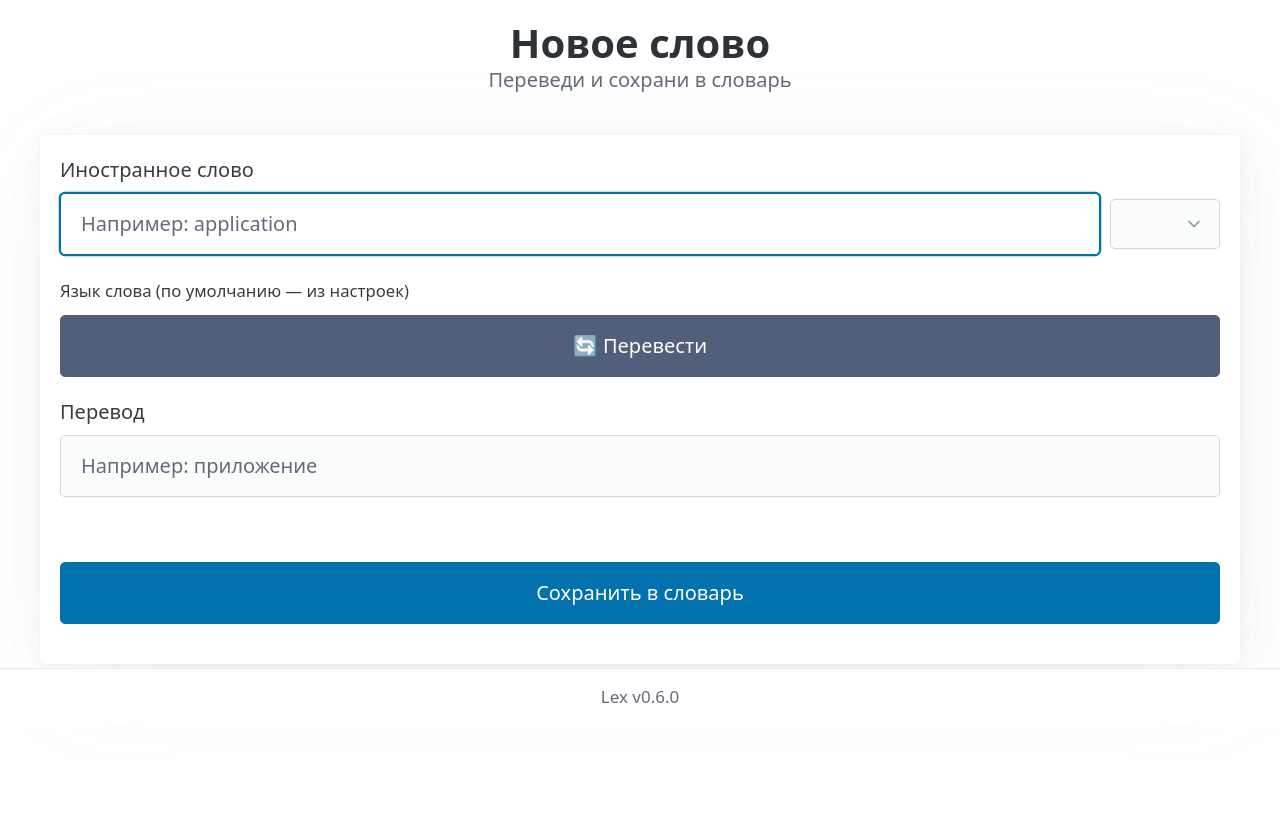
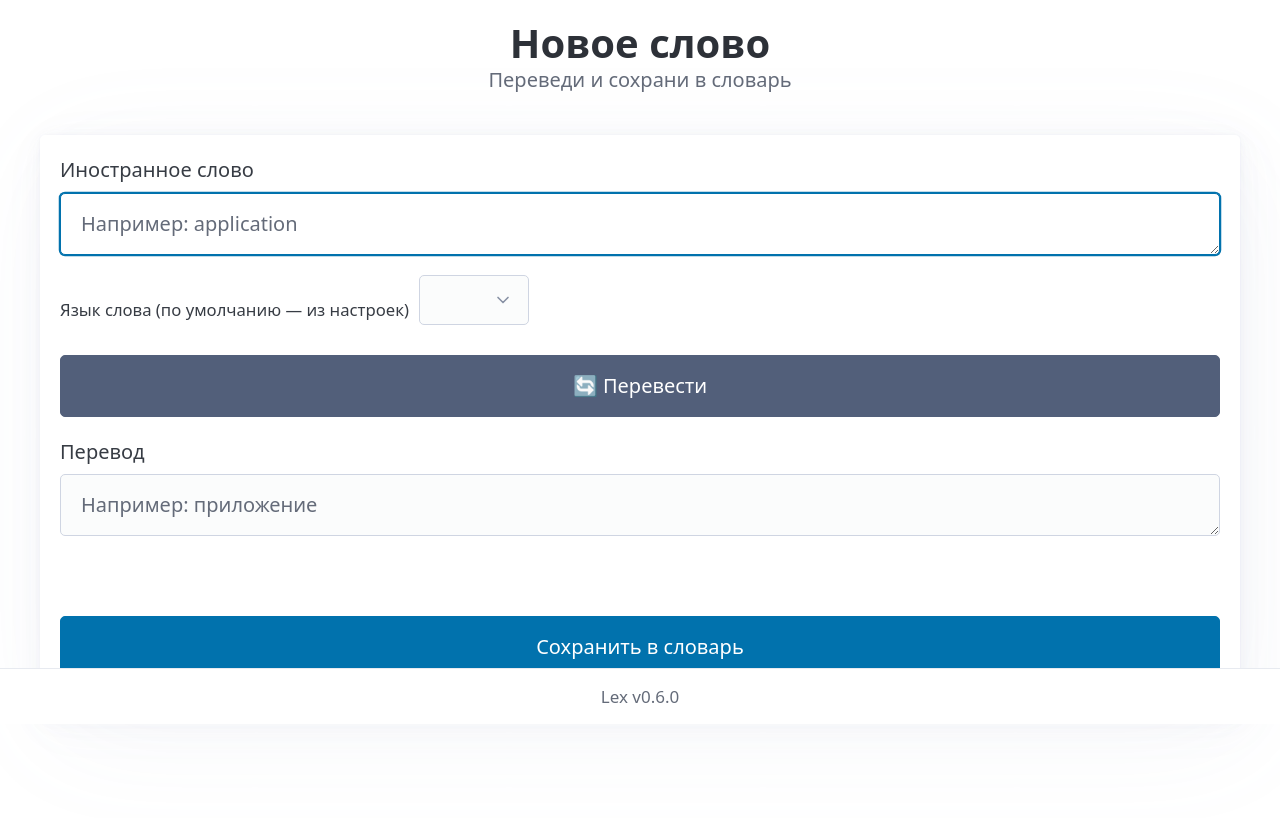
Before and after one commit to Onoiro/lex, a Python web app: template templates/add.html in a window 1280 px wide. Shown: the part 76-894 px from the top of the page. Before the commit the page ends 779 px from the top, so only its background shows below. Run offline with Jinja, Linux system fonts and the light colour scheme; the template is opened without the code that fills it, so the values that code supplies are empty; some libraries are stand-ins or nearby versions.

Commit message:
feat: make word and translation fields support multi-line text
Replace single-line inputs with textareas that auto-resize based on
content. Text wraps to new lines when it exceeds field width. Both
fields start at one line height and grow up to 8rem.

Bump version to 0.8.3

```diff
--- a/pyproject.toml
+++ b/pyproject.toml
@@ -1,6 +1,6 @@
 [project]
 name = "lex"
-version = "0.8.2"
+version = "0.8.3"
 description = "Web translator and vocabulary assistant with Yandex Translate API"
 authors = [{name = "Andrey Bogatyrev", email = "donoriono@gmail.com"}]
 readme = "README.md"
--- a/templates/add.html
+++ b/templates/add.html
@@ -2,6 +2,22 @@
 {% block title %}Добавить слово — Lex{% endblock %}
 
 {% block content %}
+<style>
+    /* Адаптивные поля — многострочный текст, авто-высота */
+    #word, #translation {
+        width: 100%;
+        white-space: pre-wrap;
+        word-break: break-word;
+        box-sizing: border-box;
+        overflow-y: auto;
+    }
+    #detected-lang {
+        display: block;
+        white-space: pre-wrap;
+        word-break: break-word;
+        min-height: 1rem;
+    }
+</style>
 <hgroup style="text-align: center; margin-bottom: 2rem; margin-top: 1rem;">
     <h1>Новое слово</h1>
     <p>Переведи и сохрани в словарь</p>
@@ -26,23 +42,21 @@
 
         <!-- Поле ввода -->
         <label for="word">Иностранное слово</label>
-        <div style="display:flex;gap:0.5rem;align-items:center;">
-            <input type="text" id="word" name="word" required placeholder="Например: application" autofocus style="flex:1;">
-            <div>
-                <select id="word-lang">
-                    {% for code in supported_sources %}
-                    <option value="{{ code }}" {% if code == current_source_lang %}selected{% endif %}>{{ code }}</option>
-                    {% endfor %}
-                </select>
-            </div>
+        <textarea id="word" name="word" required placeholder="Например: application" autofocus rows="1"></textarea>
+        <div style="display:flex;gap:0.5rem;align-items:center;margin-top:0.25rem;">
+            <small style="color:var(--pico-muted-font-color);">Язык слова (по умолчанию — из настроек)</small>
+            <select id="word-lang">
+                {% for code in supported_sources %}
+                <option value="{{ code }}" {% if code == current_source_lang %}selected{% endif %}>{{ code }}</option>
+                {% endfor %}
+            </select>
         </div>
-        <small style="color:var(--pico-muted-font-color);">Язык слова (по умолчанию — из настроек)</small>
         <button type="button" id="translate-btn" class="secondary" style="width: 100%; margin-top: 0.5rem;">🔄 Перевести</button>
 
         <!-- Поле перевода -->
         <label for="translation">Перевод</label>
-        <input type="text" id="translation" name="translation" required placeholder="Например: приложение">
-        <output id="detected-lang" style="display:block; margin-top:0.25rem; font-size:0.85rem; color:var(--pico-muted-font-color);"></output>
+        <textarea id="translation" name="translation" required placeholder="Например: приложение" rows="1"></textarea>
+        <output id="detected-lang" style="display:block; margin-top:0.25rem; font-size:0.85rem; color:var(--pico-muted-font-color); white-space:pre-wrap; word-break:break-word;"></output>
 
         <!-- Кнопка сохранения в футере карточки -->
         <footer style="margin-top: 2rem; padding-bottom: 0;">
@@ -52,6 +66,29 @@
 </article>
 
 <script>
+// Auto-resize textarea on input
+function resizeTextarea(el) {
+    el.style.height = "auto";
+    setTimeout(() => {
+        el.style.height = Math.min(el.scrollHeight, 128) + "px";
+    }, 0);
+}
+
+const wordInput = document.getElementById("word");
+const translationInput = document.getElementById("translation");
+
+// Use MutationObserver to detect value changes
+const observer = new MutationObserver(() => {
+    resizeTextarea(wordInput);
+    resizeTextarea(translationInput);
+});
+
+wordInput.addEventListener("input", () => resizeTextarea(wordInput));
+translationInput.addEventListener("input", () => resizeTextarea(translationInput));
+
+// Observe value changes via attribute
+observer.observe(translationInput, { attributes: true, attributeFilter: ["value"] });
+
 document.getElementById("translate-btn").addEventListener("click", async () => {
     const wordInput = document.getElementById("word");
     const translationInput = document.getElementById("translation");
@@ -99,7 +136,5 @@ document.getElementById("translate-btn").addEventListener("click", async () => {
     btn.disabled = false;
     btn.textContent = "🔄 Перевести";
 });
-
-// No JS needed — language is set server-side from cookie
 </script>
 {% endblock %}
```
